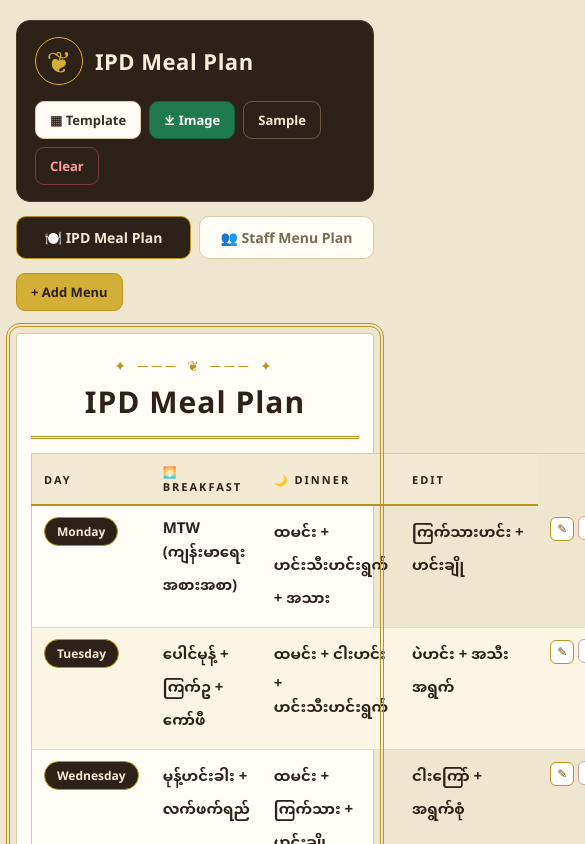
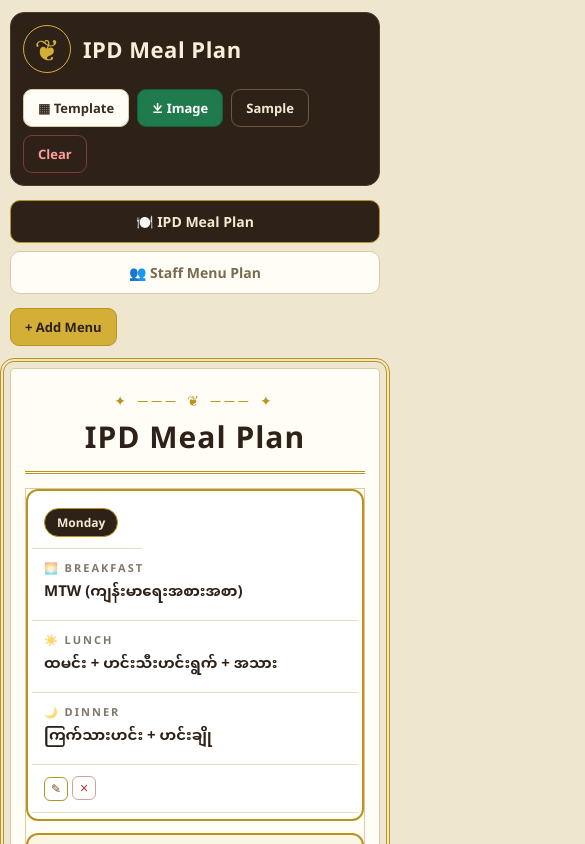
Before and after one commit to izumi-dev98/MENU_TEMPLATE, a React (Vite) app: page / in a window 390 px wide. Shown: the top 844 px of the page, 585 px wide, since content can reach past the window. Built offline with nearby package versions, Linux system fonts and the light colour scheme.

Commit message:
Mobile responsive stacked cards, dark text fix, 11 themes, 6 layouts

```diff
--- a/src/App.css
+++ b/src/App.css
@@ -359,6 +359,42 @@
 .layout-magazine .c-price { text-align: center; }
 .layout-magazine .day-pill { font-size: 14px; }
 
+/* ── Mobile: stack tables into cards ── */
+@media (max-width: 640px) {
+  .page { padding: 12px 10px 32px; }
+  .menu-paper { padding: 20px 12px; }
+  .rest-name { font-size: 28px; }
+  .toolbar { padding: 12px; }
+  .tabs { flex-direction: column; }
+  .menu-table { border: none; background: transparent; border-collapse: collapse; }
+  .menu-table thead { display: none; }
+  .menu-table tbody { display: block; }
+  .menu-table tbody tr { display: block; background: var(--card); border: 2px solid var(--accent); border-radius: 12px; margin-bottom: 12px; padding: 6px 4px; }
+  .menu-table tbody td { display: block; width: auto; border: none; padding: 4px 14px; text-align: left; }
+  .menu-table tbody tr:nth-child(even) { background: var(--card); }
+  .c-day { padding-top: 10px; }
+  .day-pill { font-size: 13px; }
+  .meal .dish { font-size: 16px; }
+  .week-table .meal:nth-of-type(2)::before,
+  .week-table .meal:nth-of-type(3)::before,
+  .week-table .meal:nth-of-type(4)::before,
+  .staff-table .meal:nth-of-type(2)::before,
+  .staff-table .c-price:nth-of-type(3)::before {
+    display: block; font-size: 11px; font-weight: 700;
+    letter-spacing: 2px; text-transform: uppercase; opacity: 0.65; margin-bottom: 1px;
+  }
+  .week-table .meal:nth-of-type(2)::before { content: '🌅 Breakfast'; }
+  .week-table .meal:nth-of-type(3)::before { content: '☀️ Lunch'; }
+  .week-table .meal:nth-of-type(4)::before { content: '🌙 Dinner'; }
+  .staff-table .meal:nth-of-type(2)::before { content: '🍽️ Dish'; }
+  .staff-table .c-price:nth-of-type(3)::before { content: '💰 Price'; }
+  .c-price { text-align: left; font-size: 15px; }
+  .c-act { text-align: right; padding-bottom: 8px; }
+  .modal-card { width: 100%; }
+  .tpl-grid { grid-template-columns: repeat(2, 1fr); }
+  .layout-grid { grid-template-columns: repeat(2, 1fr); }
+}
+
 /* View tabs */
 .tabs { display: flex; gap: 8px; margin: 14px 0 0; }
 .tab {
```
